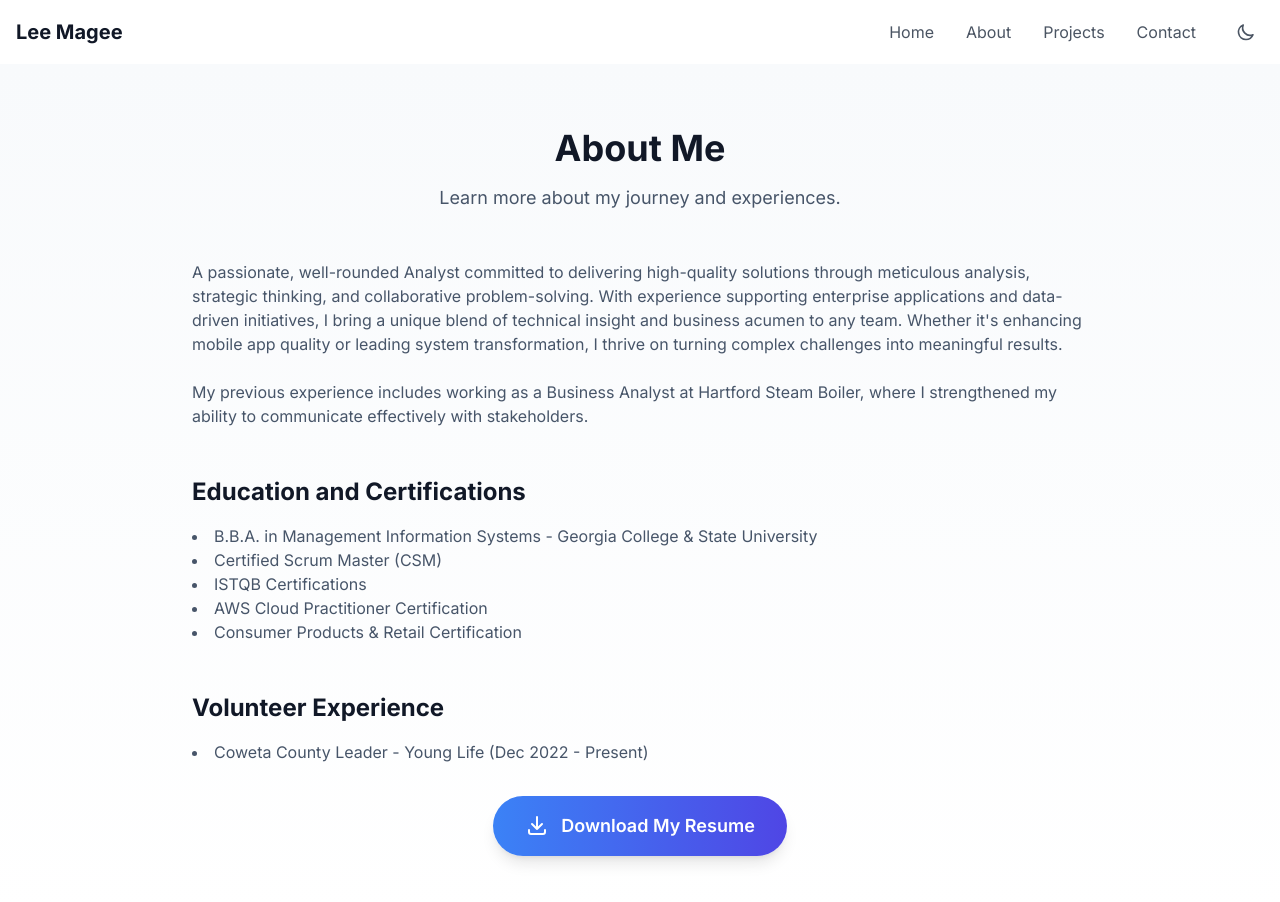
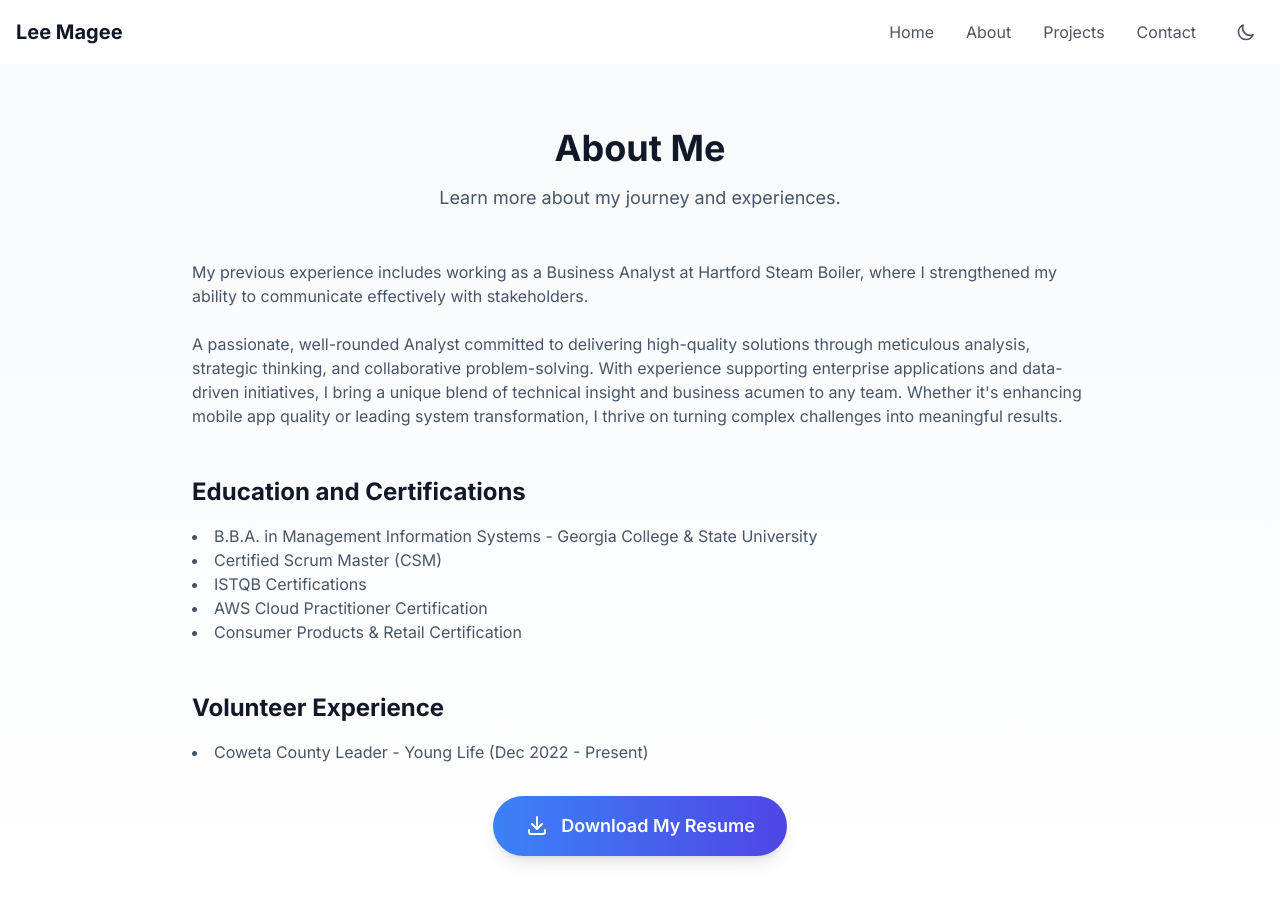
Before and after one commit to leemagee11/Portfolio-Website, a Next.js app: page /about in a window 1280 px wide. Shown: the top 902 px of the page. Built offline with nearby package versions, Linux system fonts and the light colour scheme.

Commit message:
Fix unescaped single quote in About page

```diff
--- a/src/app/about/page.tsx
+++ b/src/app/about/page.tsx
@@ -12,10 +12,10 @@ export default function About() {
           </div>
           <div className="space-y-6">
             <p className="text-slate-600 dark:text-slate-300">
-            A passionate, well-rounded Analyst committed to delivering high-quality solutions through meticulous analysis, strategic thinking, and collaborative problem-solving. With experience supporting enterprise applications and data-driven initiatives, I bring a unique blend of technical insight and business acumen to any team. Whether it's enhancing mobile app quality or leading system transformation, I thrive on turning complex challenges into meaningful results.
+              My previous experience includes working as a Business Analyst at Hartford Steam Boiler, where I strengthened my ability to communicate effectively with stakeholders.
             </p>
             <p className="text-slate-600 dark:text-slate-300">
-              My previous experience includes working as a Business Analyst at Hartford Steam Boiler, where I strengthened my ability to communicate effectively with stakeholders.
+              A passionate, well-rounded Analyst committed to delivering high-quality solutions through meticulous analysis, strategic thinking, and collaborative problem-solving. With experience supporting enterprise applications and data-driven initiatives, I bring a unique blend of technical insight and business acumen to any team. Whether it&apos;s enhancing mobile app quality or leading system transformation, I thrive on turning complex challenges into meaningful results.
             </p>
           </div>
 
```
